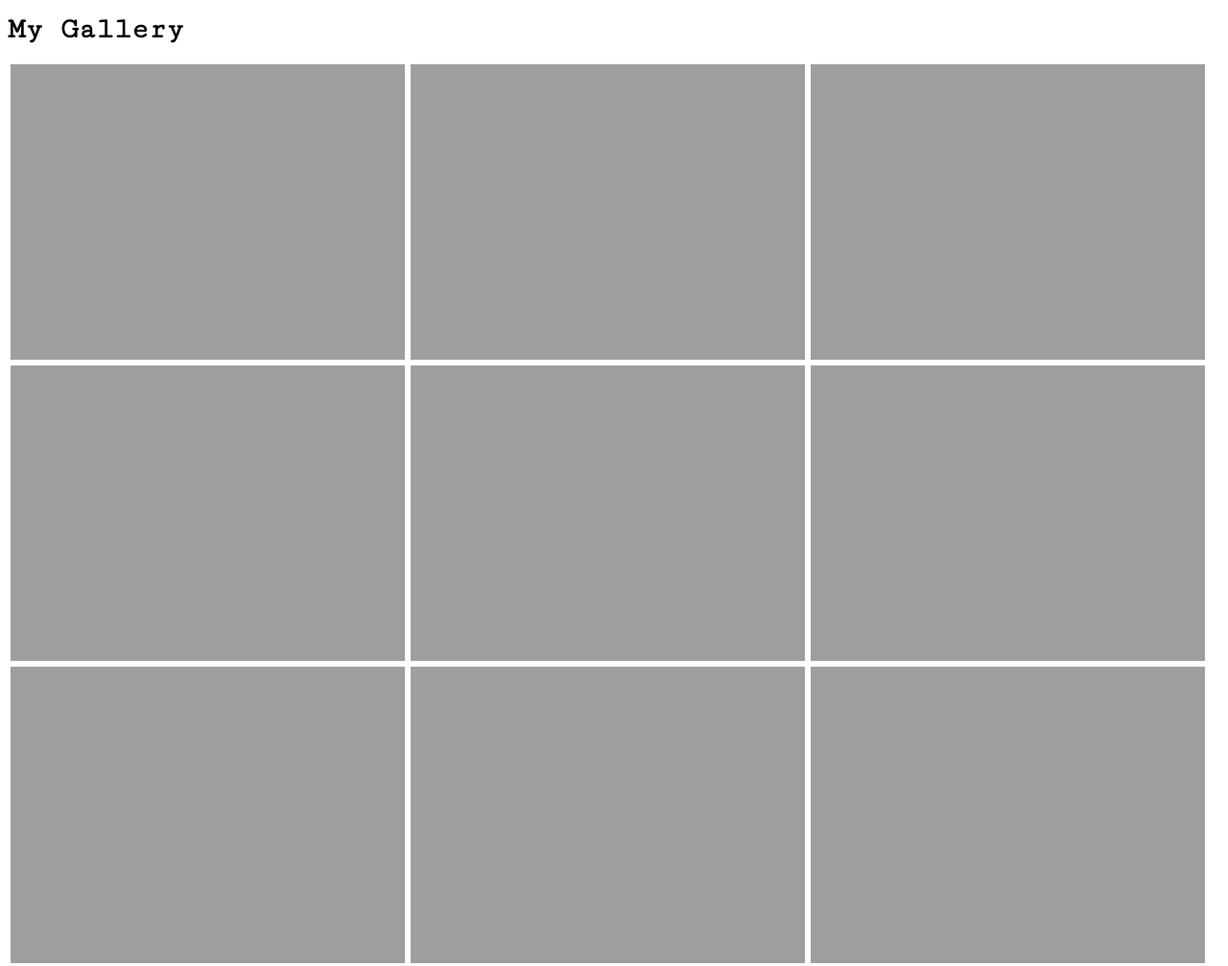
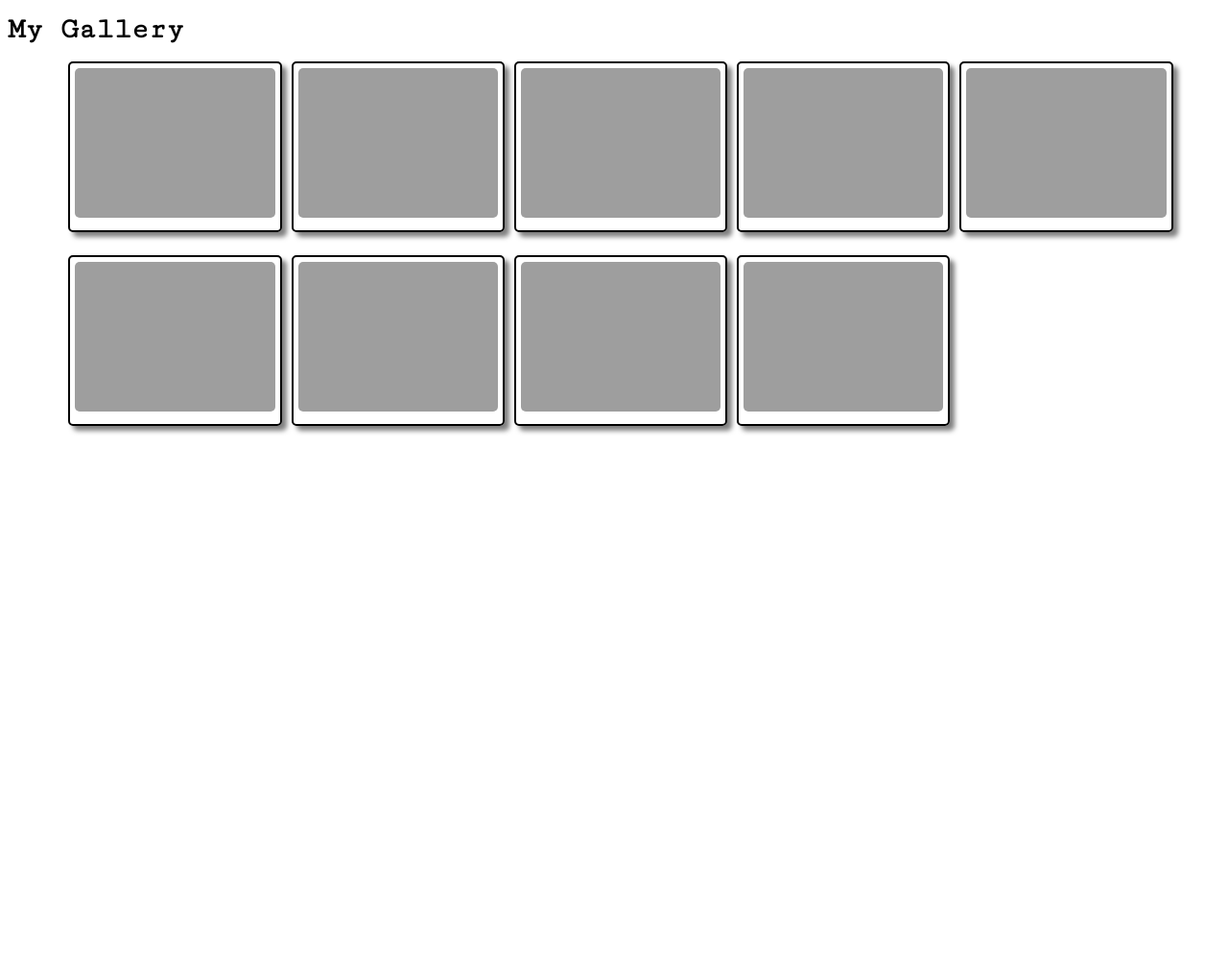
Before and after one commit to bhanu77prakash/bhanu77prakash.github.io, a Jekyll site: the page built from gallery.md, in a window 1280 px wide. Shown: the whole page at 96% size. Built offline with Jekyll 4.4.1, drawn with Linux system fonts in a browser that asks for light colours; after the commit the page ends 900 px from its top, so only the background shows below that.

Commit message:
updated site

```diff
--- a/_layouts/gallery.html
+++ b/_layouts/gallery.html
@@ -12,10 +12,10 @@
 </head>
 <body>
     <h1>My Gallery</h1>
-    <div class="container-all">
+    <div class="grid-container">
         {% for y in (1..9) %}
-            <div class="container">
-                <img src='{{site.url}}{{site.baseurl}}/assets/images/photography/image{{forloop.index}}.jpg' alt=''>
+            <div>
+                <img class='grid-item grid-item-{{forloop.index}}' src='{{site.url}}{{site.baseurl}}/assets/images/photography/image{{forloop.index}}.jpg' alt=''>
             </div>
         {% endfor %}
     </div>
--- a/assets/css/style.css
+++ b/assets/css/style.css
@@ -86,6 +86,43 @@ a:hover	{
     .container {
         width: 100%;
     }
+}
+
+
+.grid-container {
+  columns: 5 200px;
+  column-gap: 1.5rem;
+  width: 90%;
+  margin: 0 auto;
+  div {
+    width: 150px;
+    margin: 0 1.5rem 1.5rem 0;
+    display: inline-block;
+    width: 100%;
+    border: solid 2px black;
+    padding: 5px;
+    box-shadow: 5px 5px 5px rgba(0,0,0,0.5);
+    border-radius: 5px;
+    transition: all .25s ease-in-out;
+    &:hover img {
+      filter: grayscale(0);
+    }
+    &:hover {
+      border-color: coral;
+    }
+    img {
+      width: 100%;
+      filter: grayscale(100%);
+      border-radius: 5px;
+      transition: all .25s ease-in-out;
+    }
+    p {
+      margin: 5px 0;
+      padding: 0;
+      text-align: center;
+      font-style: italic;
+    }
+  }
 }
 
 #main {
```
